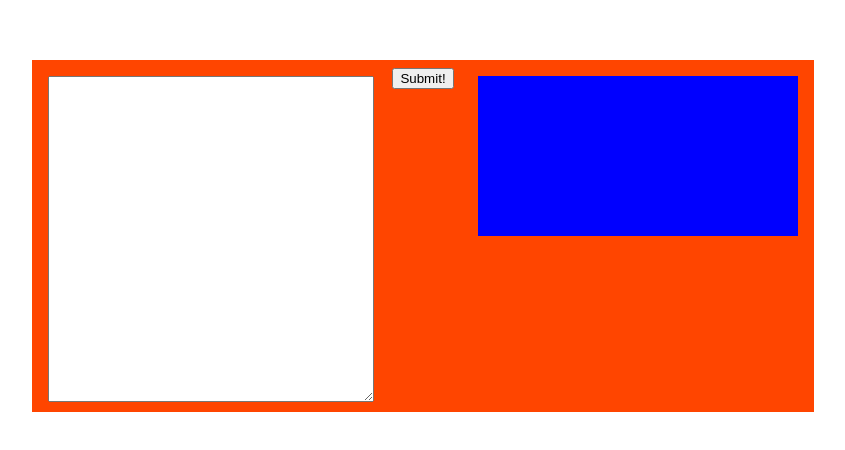
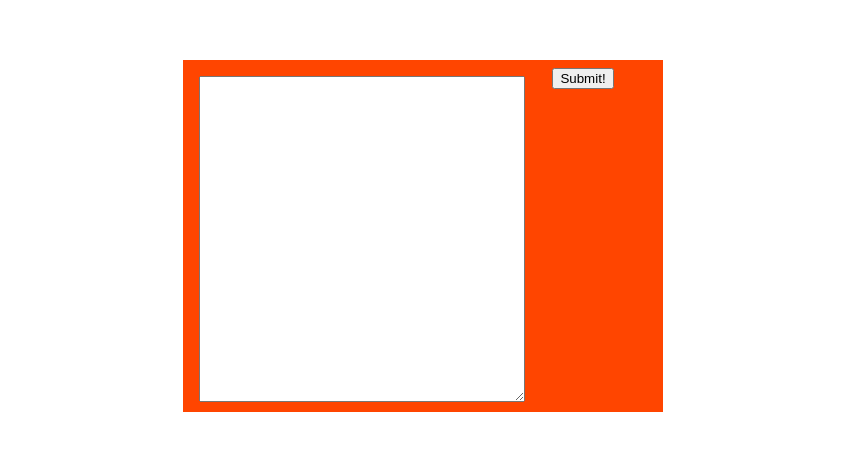
Before and after one commit to DincaToni/example_project_fullstack, an Angular app in the folder example_project/: page / in a window 1280 px wide. Shown: the part 108-558 px from the top of the page, without its empty margins (217-1062 px from the left). Built offline with nearby package versions, Linux system fonts and the light colour scheme.

Commit message:
Getting message from text area to display-block (for now) functionality added

```diff
--- a/example_project/src/components/atoms/display-block1/display-block1.component.html
+++ b/example_project/src/components/atoms/display-block1/display-block1.component.html
@@ -1 +1 @@
-<div style="height: 5rem; width: 20rem; background-color: blue;"></div>
+<div style="height: 5rem; width: 20rem; background-color: blue;">{{res}}</div>
--- a/example_project/src/components/atoms/display-block1/display-block1.component.ts
+++ b/example_project/src/components/atoms/display-block1/display-block1.component.ts
@@ -1,4 +1,4 @@
-import { Component } from '@angular/core';
+import { Component, Input } from '@angular/core';
 
 @Component({
   selector: 'display-block1',
@@ -7,4 +7,6 @@ import { Component } from '@angular/core';
   templateUrl: './display-block1.component.html',
   styleUrl: './display-block1.component.css',
 })
-export class DisplayBlock1Component {}
+export class DisplayBlock1Component {
+  @Input() res!: String;
+}
--- a/example_project/src/components/atoms/submit-button1/submit-button1.component.ts
+++ b/example_project/src/components/atoms/submit-button1/submit-button1.component.ts
@@ -8,11 +8,13 @@ import { Component, EventEmitter, Input, Output } from '@angular/core';
   styleUrl: './submit-button1.component.css',
 })
 export class SubmitButton1Component {
+  @Input() taValue!: String;
+
   @Input() results!: String[];
   @Output() resultsChange = new EventEmitter<String[]>();
 
   onSubmit = () => {
-    this.results.push('');
+    this.results.push(this.taValue);
     this.resultsChange.emit(this.results);
     console.log(this.results);
   };
--- a/example_project/src/components/atoms/text-area1/text-area1.component.html
+++ b/example_project/src/components/atoms/text-area1/text-area1.component.html
@@ -1 +1 @@
-<textarea></textarea>
+<textarea #ta1 (change)="onChange(ta1.value)"></textarea>
--- a/example_project/src/components/atoms/text-area1/text-area1.component.ts
+++ b/example_project/src/components/atoms/text-area1/text-area1.component.ts
@@ -1,4 +1,4 @@
-import { Component, EventEmitter, Output, Input } from '@angular/core';
+import { Component, EventEmitter, Input, Output } from '@angular/core';
 
 @Component({
   selector: 'text-area1',
@@ -7,4 +7,13 @@ import { Component, EventEmitter, Output, Input } from '@angular/core';
   templateUrl: './text-area1.component.html',
   styleUrl: './text-area1.component.css',
 })
-export class TextArea1Component {}
+export class TextArea1Component {
+  @Input() taValue!: String;
+  @Output() taValueChange = new EventEmitter<String>();
+
+  onChange(val: String) {
+    this.taValue = val;
+    this.taValueChange.emit(this.taValue);
+    console.log(this.taValue);
+  }
+}
--- a/example_project/src/components/templates/example-ui/example-ui.component.html
+++ b/example_project/src/components/templates/example-ui/example-ui.component.html
@@ -1,12 +1,12 @@
 <div class="template-exampleUI">
     <div class="template-exampleUI_wrapper-textArea1">
-        <text-area1/>
+        <text-area1 [(taValue)] = "textAreaValue"/>
     </div>
     <div class="template-exampleUI_wrapper-submitButton1">
-        <submit-button1 [(results)] = "resultsArr"/>
+        <submit-button1 [taValue] = "textAreaValue" [(results)] = "resultsArr"/>
     </div>
     <div class="template-exampleUI_wrapper-displayBlock1" >
-        <display-block1 *ngFor="let result of resultsArr"></display-block1>
+        <display-block1 *ngFor="let result of resultsArr" [res]="result"></display-block1>
     </div>
 
 </div>
--- a/example_project/src/components/templates/example-ui/example-ui.component.ts
+++ b/example_project/src/components/templates/example-ui/example-ui.component.ts
@@ -17,5 +17,6 @@ import { CommonModule } from '@angular/common';
   styleUrl: './example-ui.component.css',
 })
 export class ExampleUIComponent {
-  resultsArr = ['', ''];
+  resultsArr: String[] = [];
+  textAreaValue: String = '';
 }
```
